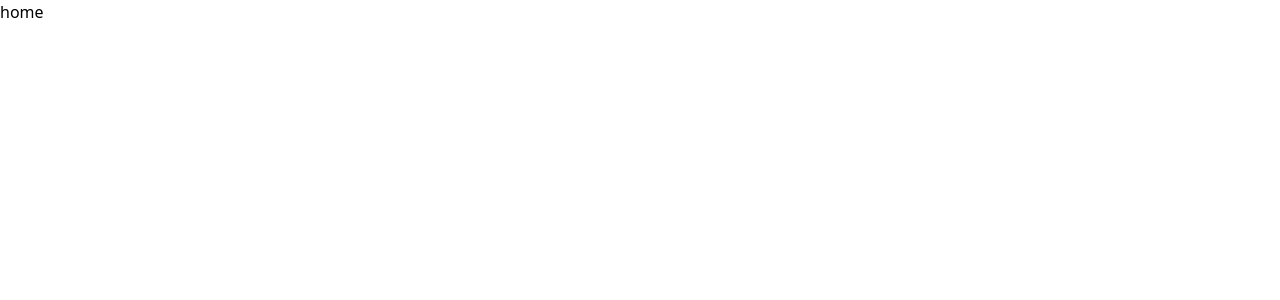
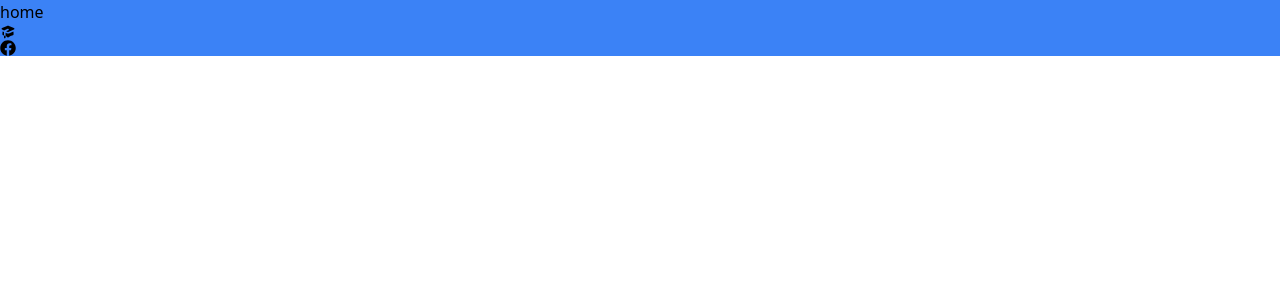
Before and after one commit to choseonghwan91/genkivape, a React (Create React App) app: page / in a window 1280 px wide. Shown: the top 300 px of the page. Built offline with nearby package versions, Linux system fonts and the light colour scheme.

Commit message:
[Add] Heroicons & reacticons 설정 완료

```diff
--- a/package.json
+++ b/package.json
@@ -4,6 +4,7 @@
   "private": true,
   "dependencies": {
     "@craco/craco": "^6.4.2",
+    "@heroicons/react": "^1.0.5",
     "@testing-library/jest-dom": "^5.11.4",
     "@testing-library/react": "^11.1.0",
     "@testing-library/user-event": "^12.1.10",
@@ -14,6 +15,7 @@
     "init": "^0.1.2",
     "react": "^17.0.2",
     "react-dom": "^17.0.2",
+    "react-icons": "^4.3.1",
     "react-scripts": "4.0.3",
     "tailwindcss-cli": "^0.1.2",
     "typescript": "^4.1.2",
--- a/src/pages/Home/Home.tsx
+++ b/src/pages/Home/Home.tsx
@@ -1,7 +1,15 @@
 import React from "react";
+import { AcademicCapIcon } from "@heroicons/react/solid";
+import { FaFacebook } from "react-icons/fa";
 
 const Home = () => {
-  return <div>home</div>;
+  return (
+    <div className=" bg-blue-500">
+      home
+      <AcademicCapIcon className=" w-4 h-4" />
+      <FaFacebook />
+    </div>
+  );
 };
 
 export default Home;
```
Also changed, not shown: 1 other file (tests, documents, lock files or other folders).
